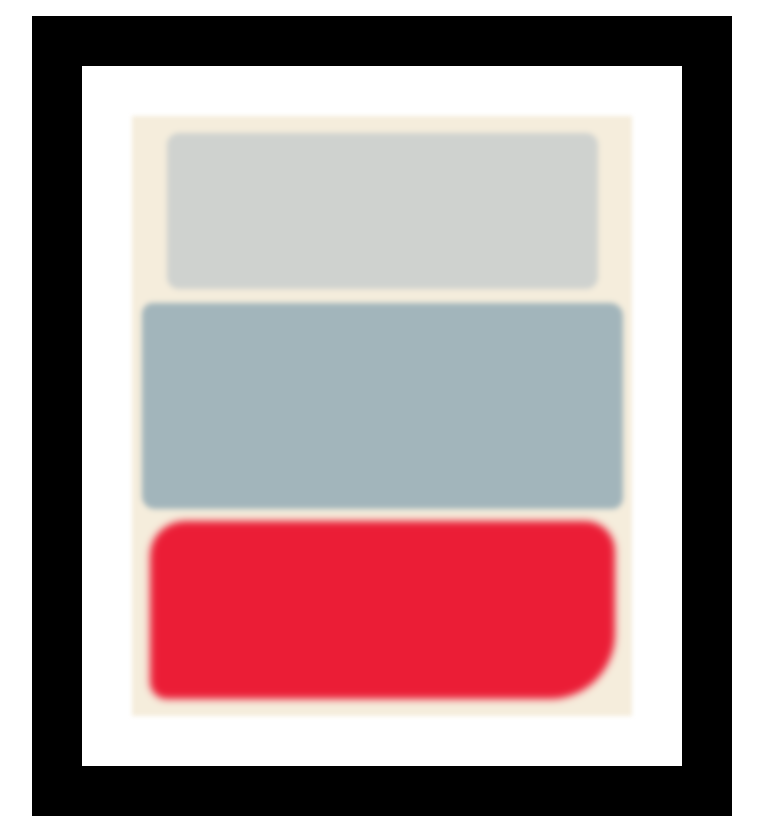
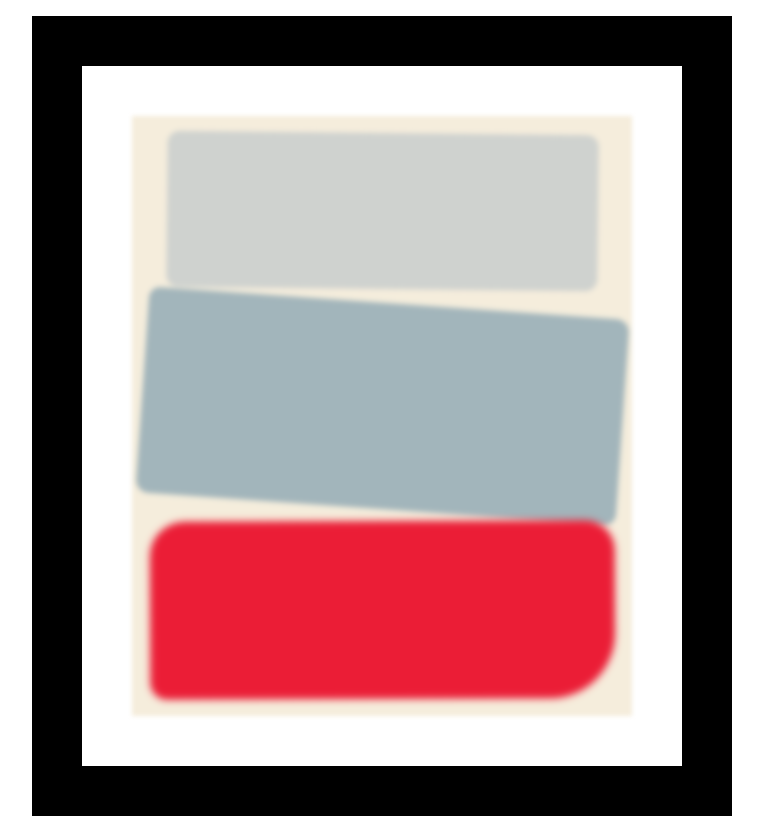
Before and after one commit to rodprogramdev/rothko-painting, a plain HTML site: page index.html in a window 1280 px wide. Shown: the part 1020-1856 px from the top of the page, without its empty margins (258-1021 px from the left). Drawn offline with Linux system fonts and the light colour scheme.

Commit message:
STEP20: Add transform rotate property to our three divs

```diff
--- a/css/styles.css
+++ b/css/styles.css
@@ -40,6 +40,7 @@ img{
     filter: blur(1px);
     box-shadow: 0 0 3px 3px #CFD2CF;
     border-radius: 9px;
+    transform: rotate(0.6deg);
 }
 
 .two{
@@ -50,6 +51,7 @@ img{
     filter: blur(1px);
     box-shadow: 0 0 3px 3px #A2B5BB;
     border-radius: 8px 10px;
+    transform: rotate(4.0deg);
 }
 
 .three{
@@ -60,4 +62,5 @@ img{
     filter: blur(2px);
     box-shadow: 0 0 5px 5px #EB1D36;
     border-radius: 30px 25px 60px 12px;
+    transform: rotate(-0.2deg);
 }
```
